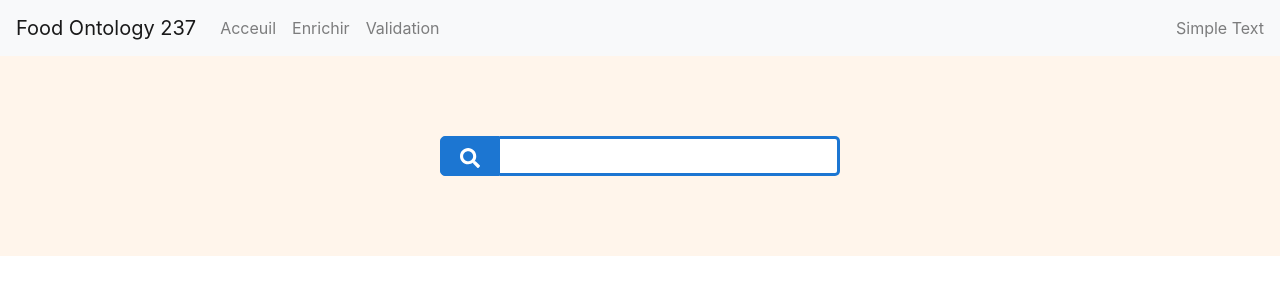
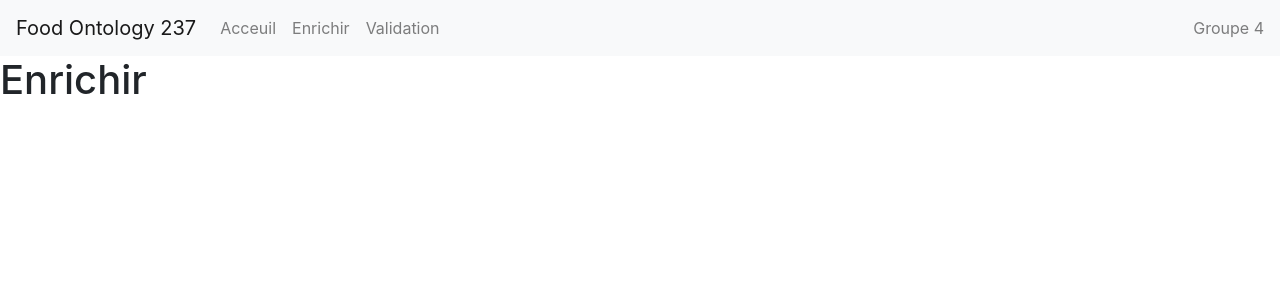
Before and after one commit to atemengue/ontology-client, a React (Create React App) app: page /enrichir in a window 1280 px wide. Shown: the top 300 px of the page. Built offline with nearby package versions, Linux system fonts and the light colour scheme.

Commit message:
update structure

```diff
--- a/src/App.js
+++ b/src/App.js
@@ -1,61 +1,21 @@
 /** @format */
 
-import { useState } from 'react';
-import { FaSearch } from 'react-icons/fa';
-import {
-  Col,
-  Collapse,
-  Nav,
-  Navbar,
-  NavbarBrand,
-  NavbarText,
-  NavbarToggler,
-  NavItem,
-  NavLink,
-  Row,
-} from 'reactstrap';
+import { Route, Switch } from 'react-router-dom';
 import './App.css';
+import Enrichir from './components/Enrichir';
+import Home from './components/Home';
+import NavComponent from './components/NavComponent';
+import Validation from './components/Validation';
+
 const App = (props) => {
-  const [isOpen, setIsOpen] = useState(false);
-
-  const toggle = () => setIsOpen(!isOpen);
-
   return (
     <div>
-      <Navbar color='light' light expand='md'>
-        <NavbarBrand href='/'>Food Ontology 237</NavbarBrand>
-        <NavbarToggler onClick={toggle} />
-        <Collapse isOpen={isOpen} navbar>
-          <Nav className='mr-auto' navbar>
-            <NavItem>
-              <NavLink href='/components/'>Acceuil</NavLink>
-            </NavItem>
-            <NavItem>
-              <NavLink href='https://github.com/reactstrap/reactstrap'>
-                Enrichir
-              </NavLink>
-            </NavItem>
-            <NavItem>
-              <NavLink href='https://github.com/reactstrap/reactstrap'>
-                Validation
-              </NavLink>
-            </NavItem>
-          </Nav>
-          <NavbarText>Simple Text</NavbarText>
-        </Collapse>
-      </Navbar>
-      <Row>
-        <Col>
-          <div className='Search'>
-            <div className='SearchSecond'>
-              <span className='SearchSpan'>
-                <FaSearch />
-              </span>
-              <input className='SearchInput' type='text' />
-            </div>
-          </div>
-        </Col>
-      </Row>
+      <NavComponent />
+      <Switch>
+        <Route path='/enrichir' component={Enrichir} />
+        <Route path='/validation' component={Validation} />
+        <Route path='/' component={Home} />
+      </Switch>
     </div>
   );
 };
--- /dev/null
+++ b/src/components/Enrichir.js
@@ -0,0 +1,9 @@
+/** @format */
+
+export default function Enrichir() {
+  return (
+    <div>
+      <h1>Enrichir </h1>
+    </div>
+  );
+}
--- /dev/null
+++ b/src/components/Home.js
@@ -0,0 +1,21 @@
+/** @format */
+
+import { FaSearch } from 'react-icons/fa';
+import { Col, Row } from 'reactstrap';
+
+export default function Home() {
+  return (
+    <Row>
+      <Col>
+        <div className='Search'>
+          <div className='SearchSecond'>
+            <span className='SearchSpan'>
+              <FaSearch />
+            </span>
+            <input className='SearchInput' type='text' />
+          </div>
+        </div>
+      </Col>
+    </Row>
+  );
+}
--- /dev/null
+++ b/src/components/NavComponent.js
@@ -0,0 +1,37 @@
+/** @format */
+import { useState } from 'react';
+import {
+  Collapse,
+  Nav,
+  Navbar,
+  NavbarBrand,
+  NavbarText,
+  NavbarToggler,
+  NavItem,
+  NavLink,
+} from 'reactstrap';
+
+export default function NavComponent() {
+  const [isOpen, setIsOpen] = useState(false);
+  const toggle = () => setIsOpen(!isOpen);
+  return (
+    <Navbar color='light' light expand='md'>
+      <NavbarBrand href='/'>Food Ontology 237</NavbarBrand>
+      <NavbarToggler onClick={toggle} />
+      <Collapse isOpen={isOpen} navbar>
+        <Nav className='mr-auto' navbar>
+          <NavItem>
+            <NavLink href='/'>Acceuil</NavLink>
+          </NavItem>
+          <NavItem>
+            <NavLink href='enrichir'>Enrichir</NavLink>
+          </NavItem>
+          <NavItem>
+            <NavLink href='validation'>Validation</NavLink>
+          </NavItem>
+        </Nav>
+        <NavbarText>Groupe 4</NavbarText>
+      </Collapse>
+    </Navbar>
+  );
+}
--- /dev/null
+++ b/src/components/Validation.js
@@ -0,0 +1,11 @@
+/** @format */
+
+import React from 'react';
+
+export default function Validation() {
+  return (
+    <div>
+      <h1>Validation</h1>
+    </div>
+  );
+}
--- a/src/index.js
+++ b/src/index.js
@@ -3,12 +3,15 @@
 import 'bootstrap/dist/css/bootstrap.min.css';
 import React from 'react';
 import ReactDOM from 'react-dom';
+import { BrowserRouter as Router } from 'react-router-dom';
 import App from './App';
 import reportWebVitals from './reportWebVitals';
 
 ReactDOM.render(
   <React.StrictMode>
-    <App />
+    <Router>
+      <App />
+    </Router>
   </React.StrictMode>,
   document.getElementById('root')
 );
```
Also changed, not shown: src/components/routes.js (added, +19 -0 lines), src/components/Navbar.js (deleted).
